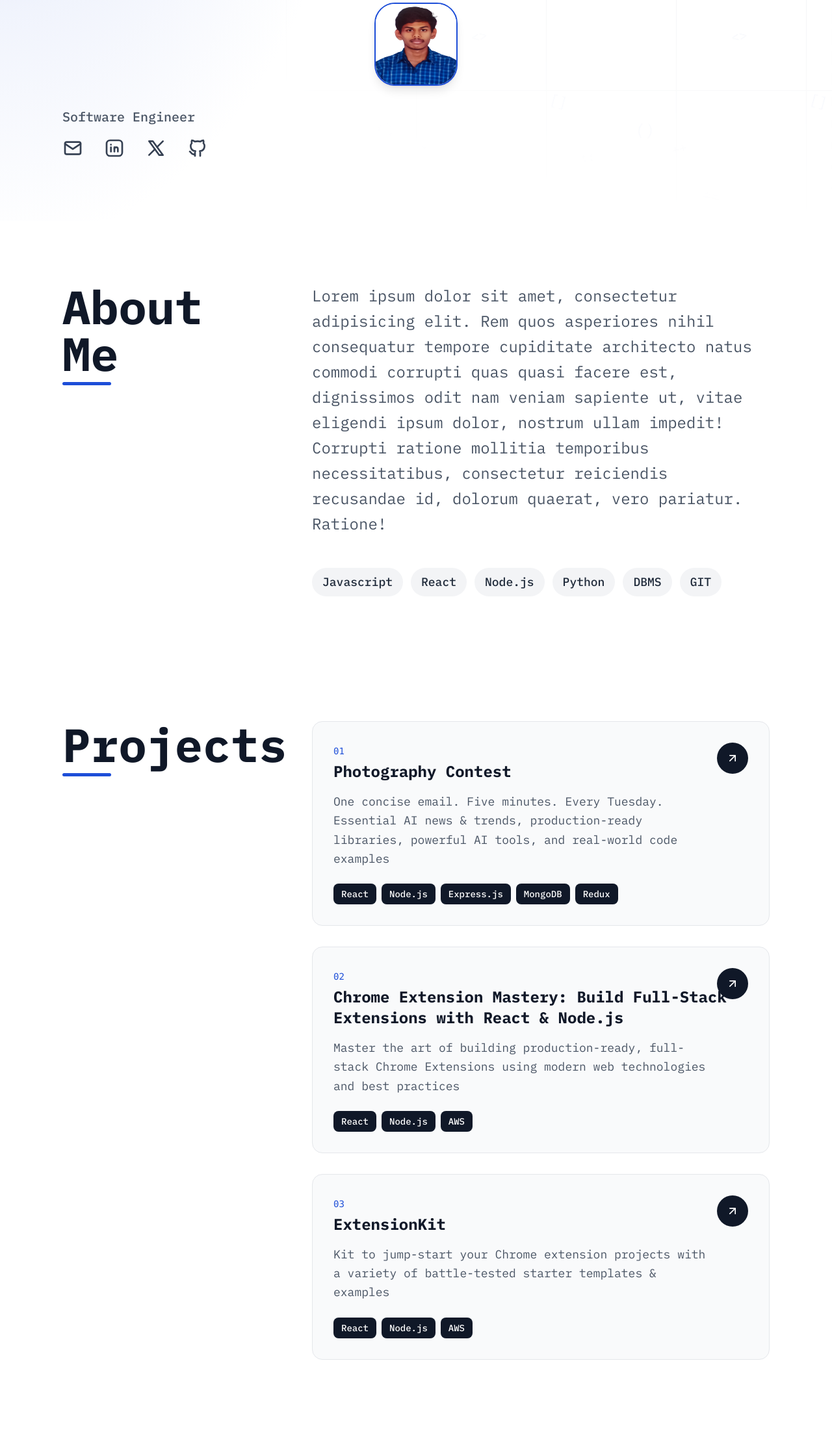
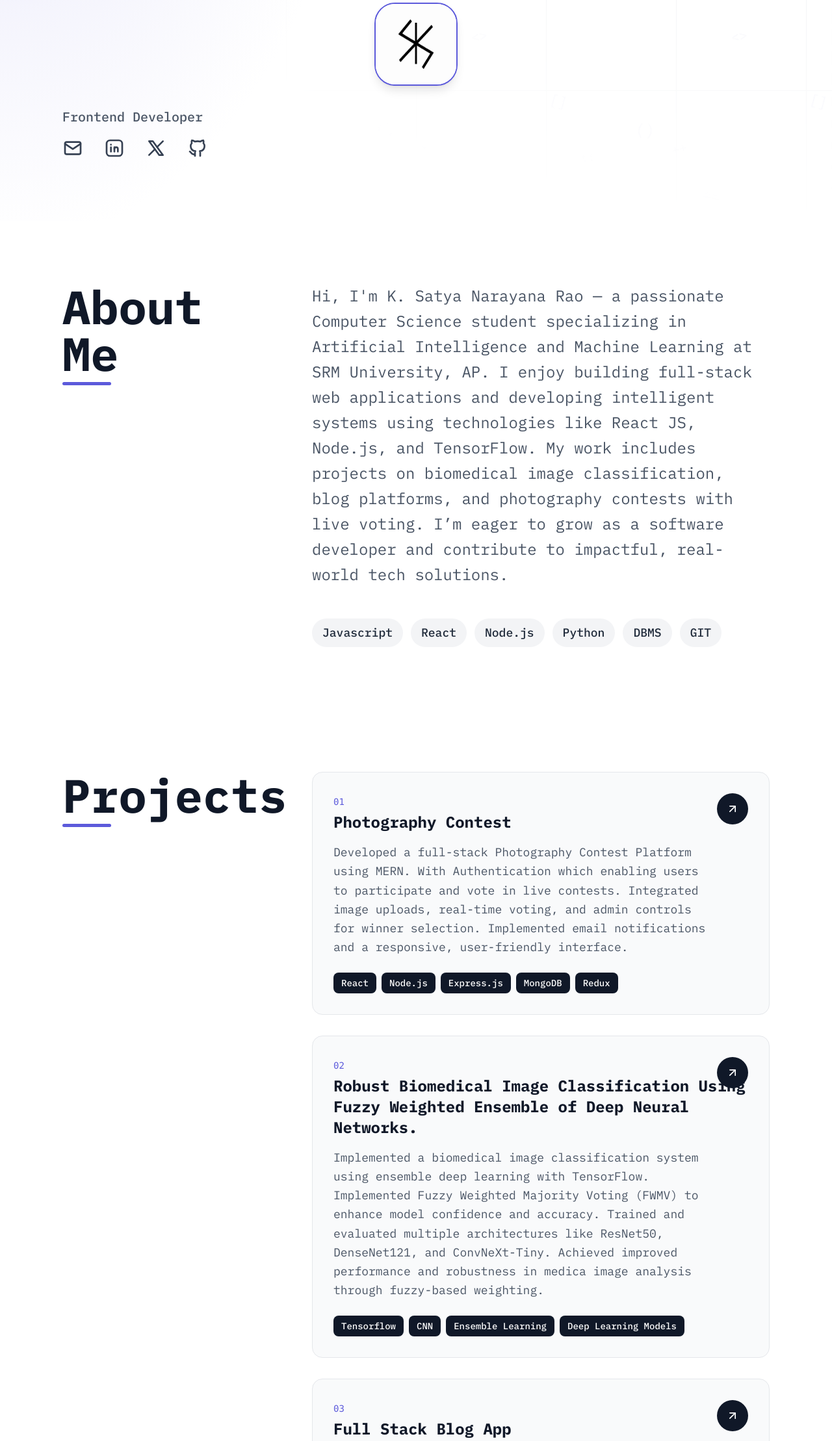
Before and after one commit to satyaK0729/Personal_Portfolio, an Astro site: page / in a window 1280 px wide. Shown: the part 460-2678 px from the top of the page at 65% size. Built offline with nearby package versions, Linux system fonts and the light colour scheme; Astro itself is replaced by a stand-in of ours.

Commit message:
Changes Modified

```diff
--- a/src/components/Footer.astro
+++ b/src/components/Footer.astro
@@ -159,10 +159,10 @@ const hasEducation = siteConfig.education && siteConfig.education.length > 0;
             )
           }
         </nav>
-        <p class="text-sm text-gray-500">
+        <!-- <p class="text-sm text-gray-500">
           © {new Date().getFullYear()}
           {siteConfig.name}. All rights reserved.
-        </p>
+        </p> -->
       </div>
     </div>
   </div>
--- a/src/components/Hero.astro
+++ b/src/components/Hero.astro
@@ -146,9 +146,12 @@ import { siteConfig } from "../config";
         <!-- Image beside name -->
       <div class="flex justify-center mt-10">
         <img
-          src="/profile.png"
+
+          src="/lllggg.jpeg"
+
+
           alt="Profile"
-          class="w-20 h-20 sm:w-24 sm:h-24 md:w-28 md:h-28 lg:w-32 lg:h-32 rounded-[2rem] border-2 border-[var(--accent-color)] shadow-lg object-fill rotate-on-load"
+          class="w-30 h-20 sm:w-24 sm:h-24 md:w-28 md:h-28 lg:w-32 lg:h-32 rounded-[2rem] border-2 border-[var(--accent-color)] shadow-lg object-fill rotate-on-load"
         />
       </div>
       </h1>
--- a/src/config.ts
+++ b/src/config.ts
@@ -9,9 +9,9 @@ export const siteConfig = {
   //   twitter: "https://x.com/rfitzio",
   //   github: "https://github.com/RyanFitzgerald",
   name: "K Satya Narayana Rao",
-  title: "Software Engineer",
+  title: "Frontend Developer",
   description: "Portfolio website of K Satya Narayana ",
-  accentColor: "#1d4ed8",
+  accentColor: "#5c5adb",
   social: {
     email: "your-email@example.com",
     linkedin: "https://linkedin.com/in/yourprofile",
@@ -19,29 +19,29 @@ export const siteConfig = {
     github: "https://github.com/RyanFitzgerald",
   },
   aboutMe:
-    "Lorem ipsum dolor sit amet, consectetur adipisicing elit. Rem quos asperiores nihil consequatur tempore cupiditate architecto natus commodi corrupti quas quasi facere est, dignissimos odit nam veniam sapiente ut, vitae eligendi ipsum dolor, nostrum ullam impedit! Corrupti ratione mollitia temporibus necessitatibus, consectetur reiciendis recusandae id, dolorum quaerat, vero pariatur. Ratione!",
+    "Hi, I'm K. Satya Narayana Rao — a passionate Computer Science student specializing in Artificial Intelligence and Machine Learning at SRM University, AP. I enjoy building full-stack web applications and developing intelligent systems using technologies like React JS, Node.js, and TensorFlow. My work includes projects on biomedical image classification, blog platforms, and photography contests with live voting. I’m eager to grow as a software developer and contribute to impactful, real-world tech solutions.",
   skills: ["Javascript", "React", "Node.js", "Python", "DBMS", "GIT"],
   projects: [
     {
       name: "Photography Contest",
       description:
-        "One concise email. Five minutes. Every Tuesday. Essential AI news & trends, production-ready libraries, powerful AI tools, and real-world code examples",
+        "Developed a full-stack Photography Contest Platform using MERN. With Authentication which enabling users to participate and vote in live contests. Integrated image uploads, real-time voting, and admin controls for winner selection. Implemented email notifications and a responsive, user-friendly interface.",
       link: "https://photography-contest-phi.vercel.app",
       skills: ["React", "Node.js", "Express.js", "MongoDB","Redux"],
     },
     {
-      name: "Chrome Extension Mastery: Build Full-Stack Extensions with React & Node.js",
+      name: "Robust Biomedical Image Classification Using Fuzzy Weighted Ensemble of Deep Neural Networks.",
       description:
-        "Master the art of building production-ready, full-stack Chrome Extensions using modern web technologies and best practices",
-      link: "https://fullstackextensions.com/?ref=devportfolio",
-      skills: ["React", "Node.js", "AWS"],
+        "Implemented  a biomedical image classification system using ensemble deep learning with TensorFlow. Implemented Fuzzy Weighted Majority Voting (FWMV) to enhance model confidence and accuracy. Trained and evaluated multiple architectures like ResNet50, DenseNet121, and ConvNeXt-Tiny. Achieved improved performance and robustness in medica image analysis through fuzzy-based weighting.",
+      link: "https://drive.google.com/file/d/1ZhVusUk7AFuKebfblrst3KLw1dkrVAum/view",
+      skills: ["Tensorflow","CNN","Ensemble Learning","Deep Learning Models"],
     },
     {
-      name: "ExtensionKit",
+      name: "Full Stack Blog App",
       description:
-        "Kit to jump-start your Chrome extension projects with a variety of battle-tested starter templates & examples",
-      link: "https://extensionkit.io/?ref=devportfolio",
-      skills: ["React", "Node.js", "AWS"],
+        "Built a Full Stack Blog Application using the MERN stack (MongoDB, Express, React, Node.js). Enabled users to create, edit, delete, and view blog posts with secure JWT authentication. Designed a responsive and intuitive interface for smooth user experience across all devices. Integrated RESTful APIs and optimized database operations for fast, scalable performance.",
+      link: "https://github.com/satyaK0729/Blog-App-Full-Stack",
+      skills: ["React", "Node.js", "Express.js","JWT","REST API's","MongoDB"],
     },
   ],
   experience: [
```
Also changed, not shown: public/lllggg.jpeg (added), public/logo.jpeg (added).
